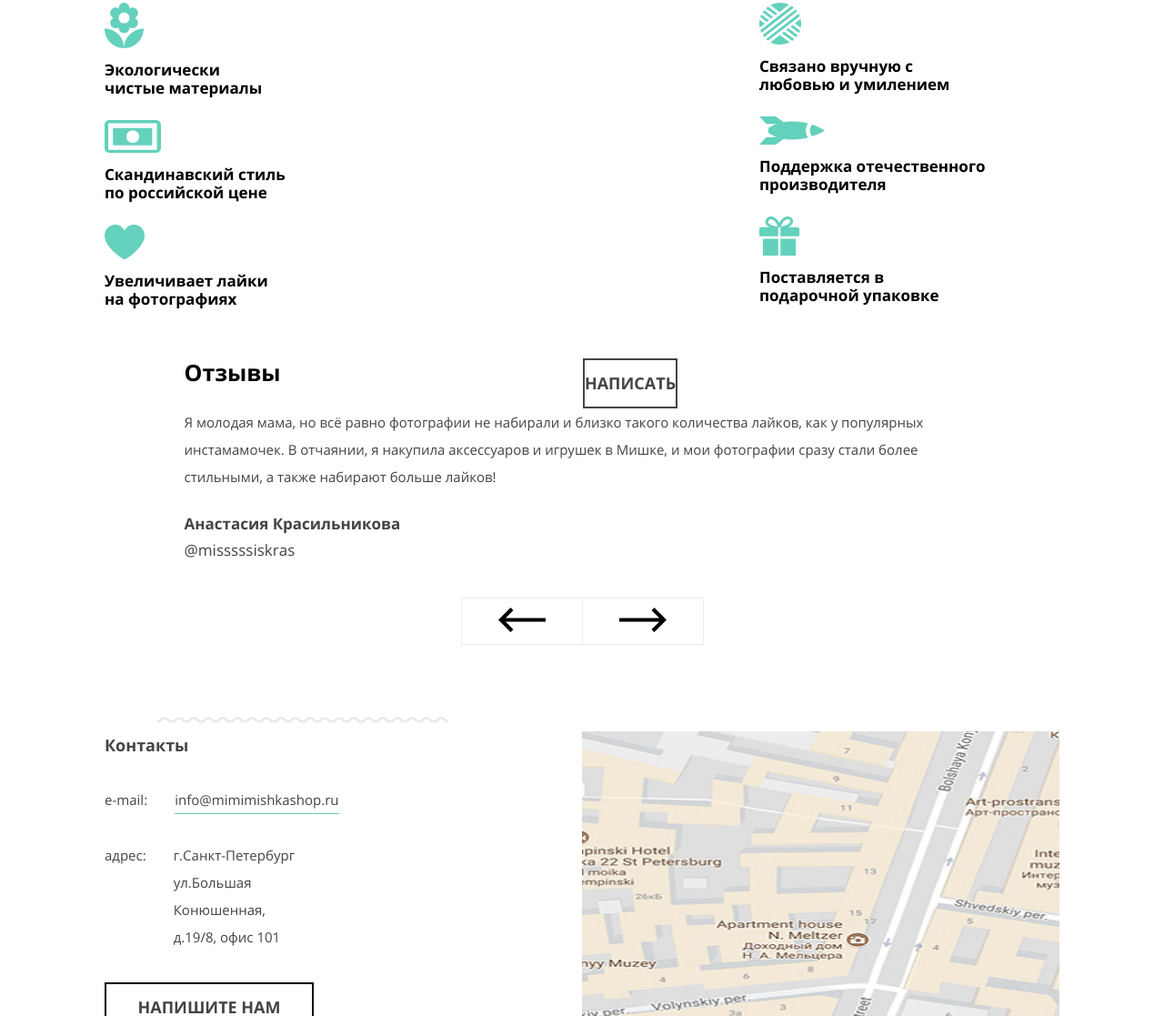
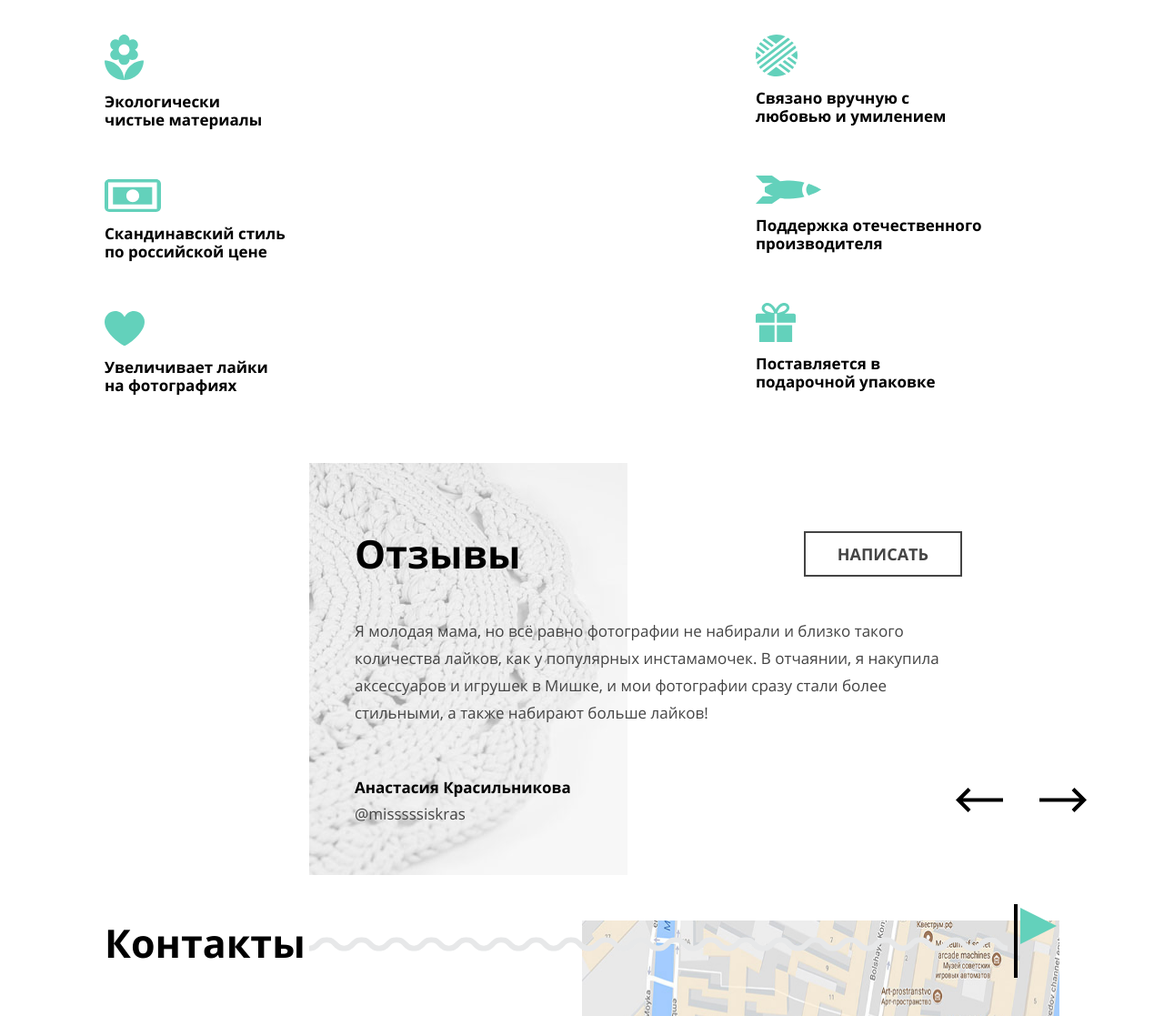
Before and after one commit to AliAsanov90/Mishka, a website: page source/index.html in a window 1280 px wide. Shown: the part 1683-2800 px from the top of the page at 91% size. Drawn offline with nearby package versions, Linux system fonts and the light colour scheme; files that its build step writes are made by us from their sources.

Commit message:
style done index tablet

```diff
--- a/source/index.html
+++ b/source/index.html
@@ -196,7 +196,8 @@
       </div>
 
       <a class="contacts__link" href="#0">
-        <img class="contacts__image" src="img/map-mobile.jpg" width="320" height="455" alt="Как нас найти">
+        <img class="contacts__image contacts__image--mobile" src="img/map-mobile.jpg" width="320" height="455" alt="Как нас найти">
+        <img class="contacts__image contacts__image--tablet" src="img/map-tablet.jpg" width="768" height="457" alt="Как нас найти">
       </a>
       <a class="contacts__write2 button container" href="#0">Напишите нам</a>
     </section>
@@ -204,8 +205,9 @@
 
   <!-- Footer -->
   <footer class="page-footer">
+    <div class="page-footer__container">
       <a class="page-footer__logo" href="#0">
-      <img class="page-footer__image" src="http://placehold.it/105x35" width="105" height="35" alt="Логотип Мишка">
+        <img class="page-footer__image" src="img/logo-footer.svg" width="102" height="34" alt="Логотип Мишка">
       </a>
       <div class="page-footer__social social container">
         <ul class="social__list">
@@ -236,6 +238,7 @@
           <img src="img/htmlacademy.svg" width="28" height="35" alt="HTMLacademy">
         </a>
       </div>
+    </div>
   </footer>
 
 </body>
--- a/source/sass/blocks/footer/copyright.scss
+++ b/source/sass/blocks/footer/copyright.scss
@@ -17,3 +17,10 @@
   align-items: center;
   padding-left: 30px;
 }
+
+@media (min-width: $tablet-width) {
+  .copyright {
+    width: 185px;
+    padding: 0;
+  }
+}
--- a/source/sass/blocks/footer/page-footer.scss
+++ b/source/sass/blocks/footer/page-footer.scss
@@ -8,12 +8,16 @@
 }
 
 @media (min-width: $tablet-width) {
-  .page-footer {
+  .page-footer__container {
     display: flex;
     justify-content: space-between;
+    width: 668px;
+    margin: 0 auto;
+    padding: 30px 0;
   }
 
   .page-footer__logo {
     display: flex;
+    width: 105px;
   }
 }
--- a/source/sass/blocks/footer/social.scss
+++ b/source/sass/blocks/footer/social.scss
@@ -18,3 +18,10 @@
     margin-right: 0;
   }
 }
+
+@media (min-width: $tablet-width) {
+  .social {
+    width: 145px;
+    border: none;
+  }
+}
--- a/source/sass/blocks/header/main-nav.scss
+++ b/source/sass/blocks/header/main-nav.scss
@@ -57,6 +57,7 @@
     flex-direction: row;
     flex-wrap: wrap;
     justify-content: space-between;
+    position: relative;
   }
 
   .main-nav__wrapper {
--- a/source/sass/blocks/index-main/about-us.scss
+++ b/source/sass/blocks/index-main/about-us.scss
@@ -58,6 +58,13 @@
     margin-top: 120px;
   }
 
+  .about-us__title {
+    font-size: 43px;
+    line-height: 50px;
+    margin: 0;
+    margin-bottom: 40px;
+  }
+
   .about-us__list {
     display: flex;
     justify-content: space-between;
@@ -65,6 +72,11 @@
 
   .about-us__column-left,
   .about-us__column-right {
-    width: 330px;
+    width: 334px;
+  }
+
+  .about-us__item {
+    margin-top: 0px;
+    margin-bottom: 55px;
   }
 }
--- a/source/sass/blocks/index-main/contacts.scss
+++ b/source/sass/blocks/index-main/contacts.scss
@@ -42,20 +42,73 @@
 
 .contacts__image {
   height: 455px;
+
+  &--tablet {
+    display: none;
+  }
 }
 
 @media (min-width: $tablet-width) {
+  .contacts {
+    margin-top: 145px;
+  }
+
+  .contacts__title {
+    font-size: 43px;
+    line-height: 50px;
+    color: #000;
+    margin-bottom: 50px;
+    position: relative;
+
+    &::before {
+      content: '';
+      position: absolute;
+      top: -18px;
+      right: 46px;
+      width: 4px;
+      height: 81px;
+      background-color: #000000;
+    }
+
+    &::after {
+      content: '';
+      position: absolute;
+      top: -14px;
+      right: 3px;
+      width: 0;
+      height: 0;
+      border-top: 20px solid transparent;
+      border-left: 40px solid $light-green;
+      border-bottom: 20px solid transparent;
+    }
+  }
+
   .contacts__info {
     display: flex;
+    align-items: flex-start;
+    margin-bottom: 55px;
+  }
+
+  .contacts__email {
+    margin: 0;
   }
 
   .contacts__image {
     width: 100%;
+
+    &--mobile {
+      display: none;
+    }
+
+    &--tablet {
+      display: flex;
+    }
   }
 
   .contacts__write2 {
     display: block;
     width: 230px;
+    margin: 55px auto;
   }
 }
 
--- a/source/sass/blocks/index-main/reviews.scss
+++ b/source/sass/blocks/index-main/reviews.scss
@@ -38,6 +38,7 @@
   font-size: 17px;
   display: block;
   margin-bottom: 5px;
+  color: #000;
 }
 
 .reviews__author-id {
@@ -74,15 +75,46 @@
   .reviews {
     display: flex;
     flex-direction: column;
+    width: 718px;
+    margin-right: 50px;
+    margin-top: 20px;
+    padding-bottom: 55px;
+    background-image: url('../img/review.jpg');
+    background-repeat: no-repeat;
+
+    &::after {
+      content: url('../img/zigzag-line-desktop.svg');
+      bottom: -85px;
+      left: 0px;
+      height: 18px;
+    }
+  }
+
+  .reviews__title {
+    font-size: 43px;
+    line-height: 50px;
+    margin-bottom: 0;
   }
 
   .reviews__wrapper {
     display: flex;
     justify-content: space-between;
+    align-items: flex-start;
+    width: 668px;
+    margin-top: 75px;
+    margin-bottom: 45px;
+    margin-left: 50px;
+  }
+
+  .reviews__list {
+    width: 668px;
+    margin-left: 50px;
   }
 
   .reviews__write1 {
     display: flex;
+    margin: 0;
+    padding: 13px 35px;
   }
 
   .reviews__write2 {
@@ -93,6 +125,24 @@
     display: flex;
     flex-direction: column;
   }
+
+  .reviews__text {
+    font-size: 17px;
+    margin-bottom: 55px;
+  }
+
+  .reviews__buttons {
+    position: absolute;
+    bottom: 55px;
+    right: 0;
+    margin: 0;
+  }
+
+  .reviews__prev,
+  .reviews__next {
+    padding: 10px 20px;
+    border: none;
+  }
 }
 
 @media (min-width: $desktop-width) {
```
Also changed, not shown: source/sass/blocks/index-main/showcase.scss (+13 -0 lines), source/img/review.jpg (added). Lines whose indentation alone changed are shown as unchanged.
